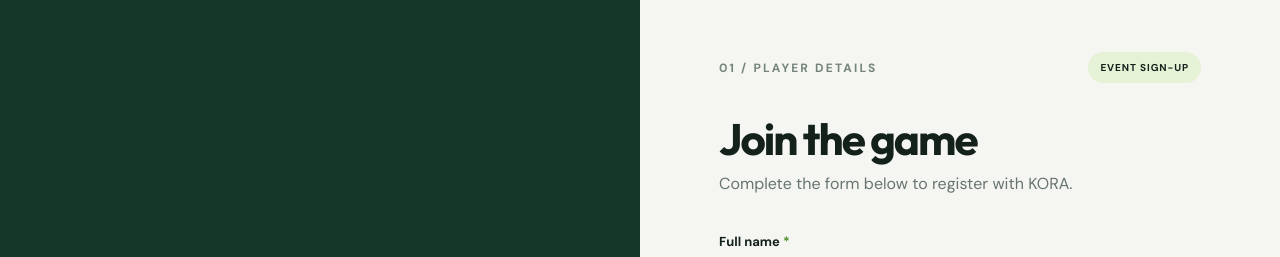
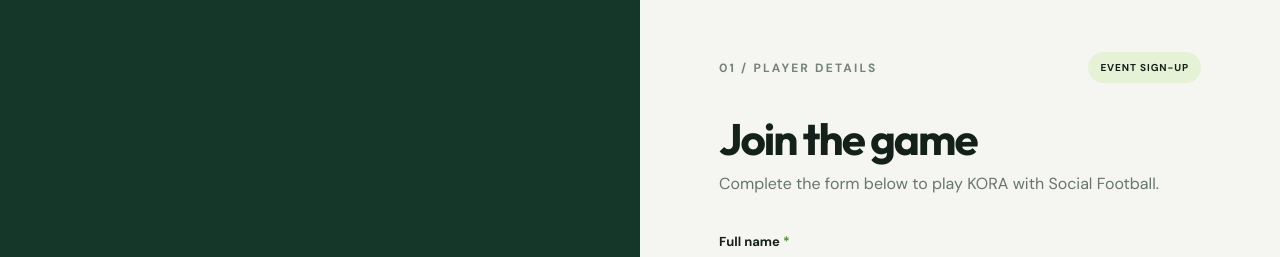
Before and after one commit to ahmedhmf/kora-registration, an Angular app: page / in a window 1280 px wide. Shown: the top 257 px of the page. Built offline with nearby package versions, Linux system fonts and the light colour scheme.

Commit message:
changing text

```diff
--- a/src/app/app.component.ts
+++ b/src/app/app.component.ts
@@ -18,7 +18,7 @@ import { finalize } from 'rxjs';
       <section class="panel">
         <div class="panel-header"><span class="step">01 / PLAYER DETAILS</span><span class="pill">EVENT SIGN-UP</span></div>
         <h2>Join the game</h2>
-        <p class="sub">Complete the form below to register with KORA.</p>
+        <p class="sub">Complete the form below to play KORA with Social Football.</p>
         @if (success()) {
           <div class="message success" role="status">You're registered! We look forward to seeing you on the pitch.</div>
           <button type="button" (click)="reset()">Register another person</button>
```
